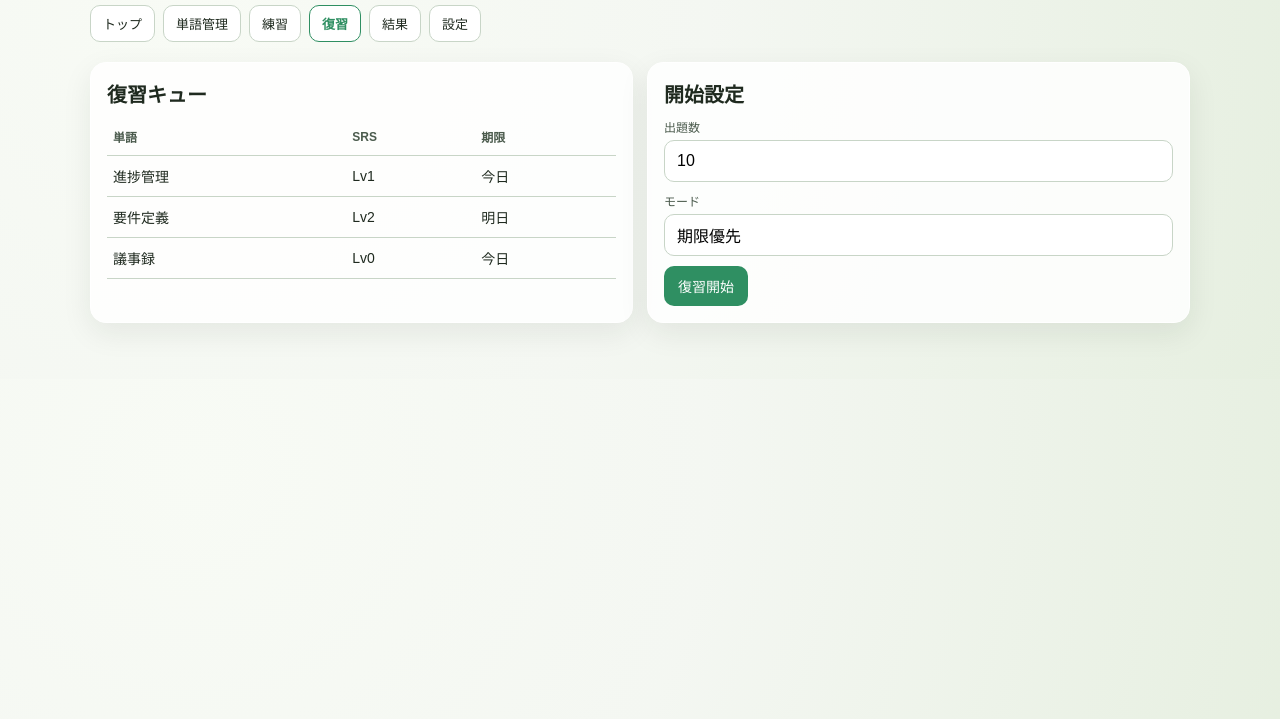
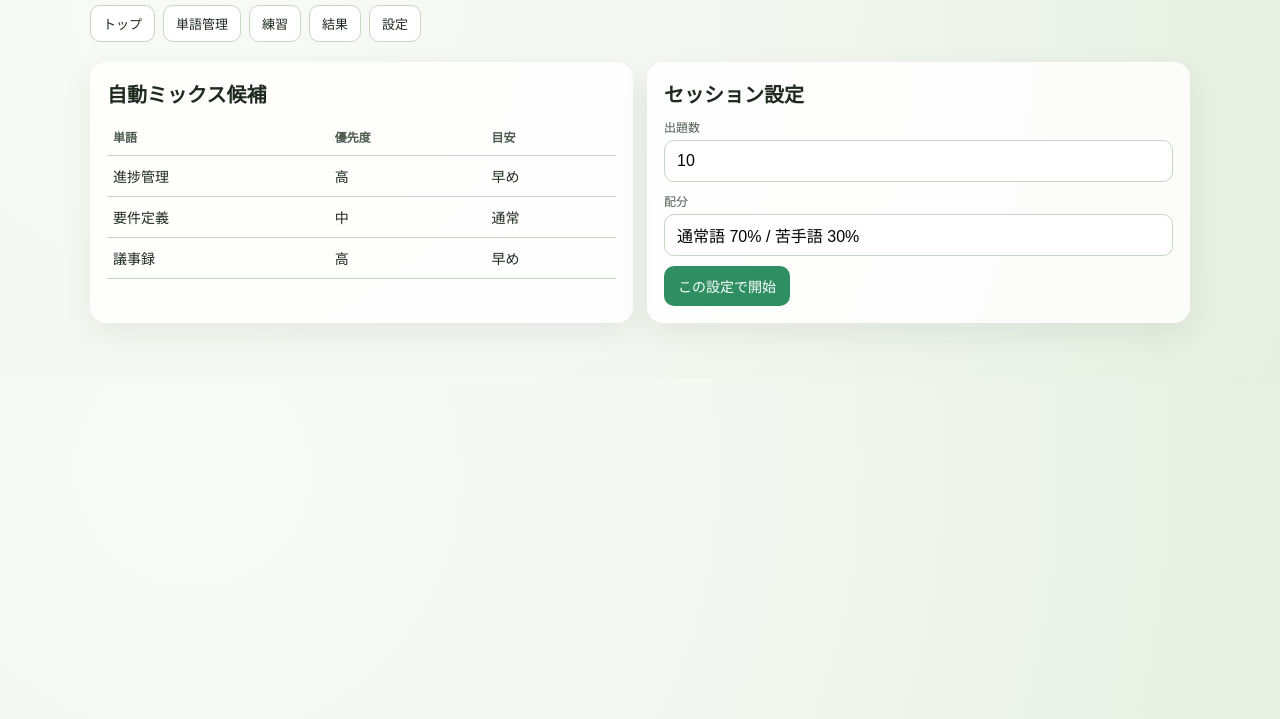
Before and after one commit to ymn-t-yamanashi/word_practice, a plain HTML site: page screen_design_html/review.html in a window 1280 px wide. Shown: the part 81-800 px from the top of the page. Drawn offline with Linux system fonts and the light colour scheme.

Commit message:
docs: unify practice flow with mixed session wording

```diff
--- a/screen_design_html/review.html
+++ b/screen_design_html/review.html
@@ -3,33 +3,33 @@
 <head>
   <meta charset="utf-8">
   <meta name="viewport" content="width=device-width,initial-scale=1">
-  <title>復習 | word_practice</title>
+  <title>出題設定 | word_practice</title>
   <link rel="stylesheet" href="styles.css">
 </head>
 <body>
   <main class="app">
-    <header class="header"><div class="brand">復習セッション</div><div class="badge">/review</div></header>
+    <header class="header"><div class="brand">出題設定（自動ミックス）</div><div class="badge">/review</div></header>
     <nav class="nav">
-      <a href="index.html">トップ</a><a href="words.html">単語管理</a><a href="practice.html">練習</a><a class="active" href="review.html">復習</a><a href="result.html">結果</a><a href="settings.html">設定</a>
+      <a href="index.html">トップ</a><a href="words.html">単語管理</a><a href="practice.html">練習</a><a href="result.html">結果</a><a href="settings.html">設定</a>
     </nav>
 
     <section class="grid two">
       <article class="card">
-        <h2>復習キュー</h2>
+        <h2>自動ミックス候補</h2>
         <table class="table">
-          <thead><tr><th>単語</th><th>SRS</th><th>期限</th></tr></thead>
+          <thead><tr><th>単語</th><th>優先度</th><th>目安</th></tr></thead>
           <tbody>
-            <tr><td>進捗管理</td><td>Lv1</td><td>今日</td></tr>
-            <tr><td>要件定義</td><td>Lv2</td><td>明日</td></tr>
-            <tr><td>議事録</td><td>Lv0</td><td>今日</td></tr>
+            <tr><td>進捗管理</td><td>高</td><td>早め</td></tr>
+            <tr><td>要件定義</td><td>中</td><td>通常</td></tr>
+            <tr><td>議事録</td><td>高</td><td>早め</td></tr>
           </tbody>
         </table>
       </article>
       <article class="card">
-        <h2>開始設定</h2>
+        <h2>セッション設定</h2>
         <label class="label">出題数</label><input class="input" value="10">
-        <label class="label" style="margin-top:10px;">モード</label><input class="input" value="期限優先">
-        <div class="controls"><button class="btn btn-primary">復習開始</button></div>
+        <label class="label" style="margin-top:10px;">配分</label><input class="input" value="通常語 70% / 苦手語 30%">
+        <div class="controls"><button class="btn btn-primary">この設定で開始</button></div>
       </article>
     </section>
   </main>
```
Also changed, not shown: screen_design_html/index.html (+2 -2 lines), screen_design_html/practice.html (+5 -4 lines), screen_design_html/result.html (+1 -1 lines), screen_design_html/settings.html (+1 -1 lines), screen_design_html/words.html (+1 -1 lines), 1 other file.
